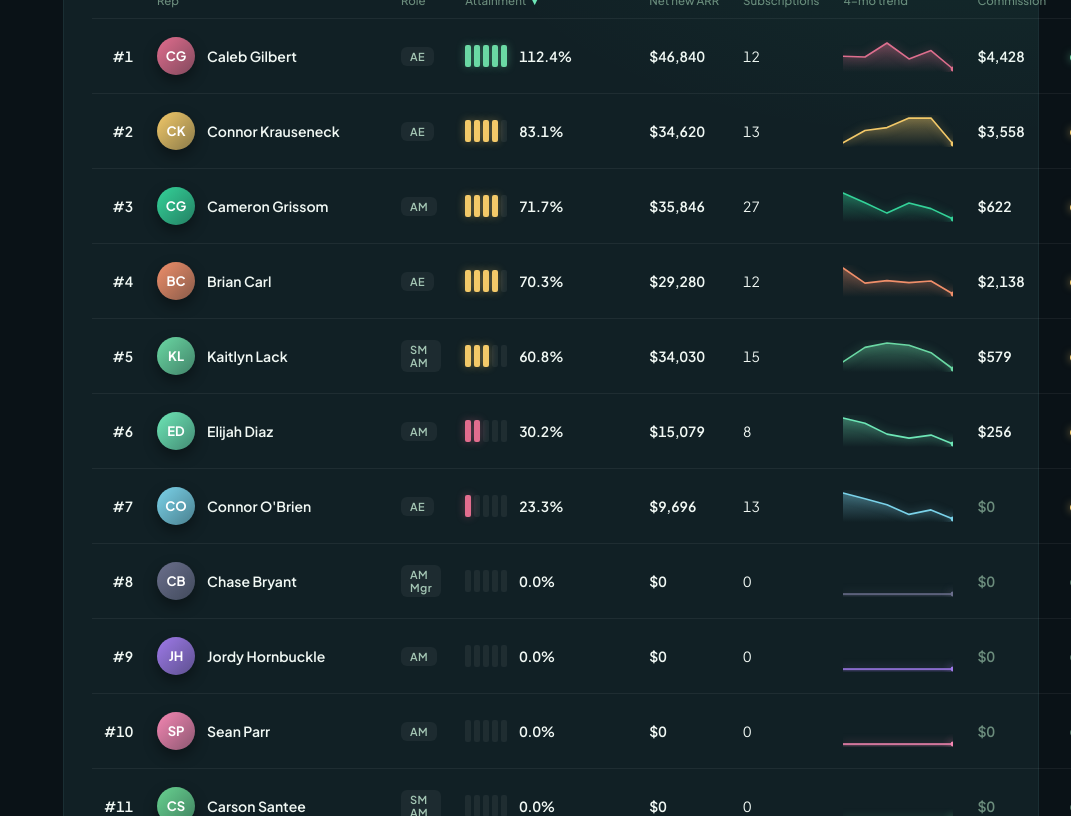
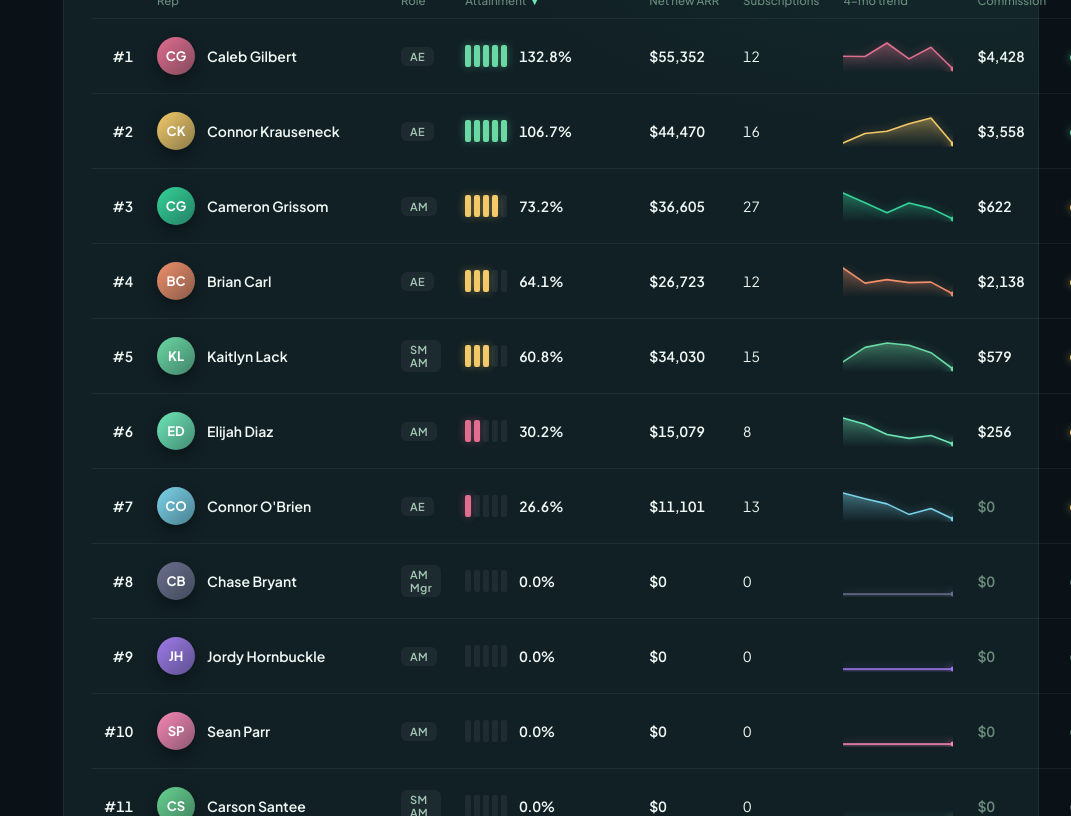
Before and after one commit to elijahdiaz-ux/commissions-dashboard, a React (Vite) app: page / in a window 1280 px wide. Shown: the part 1320-2136 px from the top of the page, without its empty margins (209-1280 px from the left). Built offline with nearby package versions, Linux system fonts and the light colour scheme.

Commit message:
Sync Jun 2026 data from Excel

```diff
--- a/src/App.jsx
+++ b/src/App.jsx
@@ -105,7 +105,7 @@ const PLANS = {
 };
 
 const REPS = [
-  { name: 'Cameron Grissom',  role: 'AM',    deals: 0, netNew: 0, goal: 54.1, gross: 44883, commission: 459, basePay: 4167, earnings: 4626, status: 'on-track', spark: [89945, 56342, 20377, 55323, 35846, 0], color: '#34D399', plan: 'C', monthlyDeals: [102, 102, 77, 54, 27, 0], commissionByMonth: [4845, 1484, 362, 1382, 622, 0],
+  { name: 'Cameron Grissom',  role: 'AM',    deals: 0, netNew: 0, goal: 54.1, gross: 44883, commission: 459, basePay: 4167, earnings: 4626, status: 'on-track', spark: [89945, 56342, 21317, 55322, 36605, 0], color: '#34D399', plan: 'C', monthlyDeals: [102, 102, 77, 54, 27, 0], commissionByMonth: [4845, 1484, 362, 1382, 622, 0],
     dealsList: [
       { customer: 'Alliance Missionary Church', product: '252', arr: 2070, netNew: 1387 },
       { customer: 'Amplify Church', product: '252', arr: 3073, netNew: 2378 },
@@ -165,7 +165,7 @@ const REPS = [
       { customer: 'The United Methodist Church', product: '252', arr: 4304, netNew: 3031 },
     ]
   },
-  { name: 'Connor Krauseneck',role: 'AE',    deals: 0, netNew: 0, goal: 51.3,  gross: 35491, commission: 1710, basePay: 5000, earnings: 6710, status: 'behind',   spark: [1569, 17920, 21781, 34517, 34620, 0], color: '#F3C969', plan: 'A', monthlyDeals: [6, 18, 13, 15, 13, 0], commissionByMonth: [126, 1434, 1743, 2761, 3558, 0],
+  { name: 'Connor Krauseneck',role: 'AE',    deals: 0, netNew: 0, goal: 51.3,  gross: 35491, commission: 1710, basePay: 5000, earnings: 6710, status: 'behind',   spark: [1569, 17920, 21781, 34517, 44470, 0], color: '#F3C969', plan: 'A', monthlyDeals: [6, 18, 13, 15, 16, 0], commissionByMonth: [126, 1434, 1743, 2761, 3558, 0],
     dealsList: [
       { customer: 'Breiel Blvd. Church of God', product: 'Amazing+', arr: 3573, netNew: 3573 },
       { customer: 'Harbor Life Church', product: 'Amazing+', arr: 2380, netNew: 2380 },
@@ -183,7 +183,7 @@ const REPS = [
       { customer: 'Word Of Life Church', product: 'Amazing+', arr: 2251, netNew: 2251 },
     ]
   },
-  { name: 'Caleb Gilbert',    role: 'AE',    deals: 0,  netNew: 0, goal: 92.2,  gross: 63760, commission: 3073, basePay: 5000, earnings: 8073, status: 'on-track',   spark: [32535, 30412, 66096, 25713, 46840, 0], color: '#E26D8E', plan: 'A', monthlyDeals: [15, 22, 26, 6, 12, 0], commissionByMonth: [2603, 2547, 5288, 2057, 4428, 0],
+  { name: 'Caleb Gilbert',    role: 'AE',    deals: 0,  netNew: 0, goal: 92.2,  gross: 63760, commission: 3073, basePay: 5000, earnings: 8073, status: 'on-track',   spark: [32535, 31839, 66096, 25713, 55352, 0], color: '#E26D8E', plan: 'A', monthlyDeals: [15, 22, 26, 6, 12, 0], commissionByMonth: [2603, 2547, 5288, 2057, 4428, 0],
     dealsList: [
       { customer: 'Christian Tabernacle Church', product: 'Amazing+', arr: 5814, netNew: 5814 },
       { customer: 'Connect Church', product: '252', arr: 4304, netNew: 3105 },
@@ -192,7 +192,7 @@ const REPS = [
       { customer: 'Liberty Baptist Church', product: 'High School', arr: 2431, netNew: 1335 },
     ]
   },
-  { name: 'Brian Carl',       role: 'AE',    deals: 0, netNew: 0, goal: 49.3,  gross: 34070, commission: 1642, basePay: 5000, earnings: 6642, status: 'behind',   spark: [58472, 24416, 30117, 25598, 29280, 0], color: '#F08F6A', plan: 'A', monthlyDeals: [31, 50, 29, 13, 12, 0], commissionByMonth: [4678, 1953, 2591, 2048, 2138, 0],
+  { name: 'Brian Carl',       role: 'AE',    deals: 0, netNew: 0, goal: 49.3,  gross: 34070, commission: 1642, basePay: 5000, earnings: 6642, status: 'behind',   spark: [58472, 24416, 32392, 25598, 26723, 0], color: '#F08F6A', plan: 'A', monthlyDeals: [31, 50, 29, 13, 12, 0], commissionByMonth: [4678, 1953, 2591, 2048, 2138, 0],
     dealsList: [
       { customer: 'Cornerstone Methodist Church', product: 'Amazing+', arr: 1039, netNew: 1920 },
       { customer: 'Frankenmuth Bible Church', product: 'Amazing+', arr: 2191, netNew: 1351 },
@@ -207,7 +207,7 @@ const REPS = [
       { customer: 'The Vine', product: 'Amazing+', arr: 6187, netNew: 6187 },
     ]
   },
-  { name: 'Elijah Diaz',      role: 'AM',    deals: 0,  netNew: 0,  goal: 26.5,  gross: 22013, commission: 225,  basePay: 4167, earnings: 4392, status: 'behind',   spark: [44074, 35159, 16829, 9990, 15079, 0],   color: '#6EE7B7', plan: 'C', monthlyDeals: [57, 46, 27, 7, 8, 0], commissionByMonth: [783, 598, 286, 170, 256, 0],
+  { name: 'Elijah Diaz',      role: 'AM',    deals: 0,  netNew: 0,  goal: 26.5,  gross: 22013, commission: 225,  basePay: 4167, earnings: 4392, status: 'behind',   spark: [46057, 35159, 16829, 9990, 15079, 0],   color: '#6EE7B7', plan: 'C', monthlyDeals: [57, 46, 27, 7, 8, 0], commissionByMonth: [783, 598, 286, 170, 256, 0],
     dealsList: [
       { customer: 'Calvary Church', product: 'First Look', arr: 664, netNew: 0 },
       { customer: 'Christ Family Church', product: 'Amazing+', arr: 2256, netNew: 1125 },
@@ -218,7 +218,7 @@ const REPS = [
       { customer: 'One Line Church', product: 'Amazing+', arr: 3080, netNew: 3856 },
     ]
   },
-  { name: "Connor O'Brien",   role: 'AE',    deals: 0, netNew: 0,  goal: 23.3,  gross: 16095, commission: 0,    basePay: 6681, earnings: 6681, status: 'behind',   spark: [27565, 21550, 15042, 4903, 9696, 0],  color: '#7BD3EA', plan: 'B', monthlyDeals: [25, 32, 24, 22, 13, 0], commissionByMonth: [0, 405, 958, 0, 0, 0],
+  { name: "Connor O'Brien",   role: 'AE',    deals: 0, netNew: 0,  goal: 23.3,  gross: 16095, commission: 0,    basePay: 6681, earnings: 6681, status: 'behind',   spark: [27565, 21550, 15966, 4903, 11101, 0],  color: '#7BD3EA', plan: 'B', monthlyDeals: [25, 32, 24, 22, 13, 0], commissionByMonth: [0, 405, 958, 0, 0, 0],
     dealsList: [
       { customer: 'Blue Oaks Church', product: 'First Look', arr: 894, netNew: 337 },
       { customer: 'His Presence Church', product: '252', arr: 2070, netNew: 871 },
@@ -237,18 +237,18 @@ const REPS = [
 ];
 
 const MONTHLY = [
-  { m: 'Jan', deals: 221, gross: 524590, netNew: 305149, goal: 96.4, commission: 13286, earnings: 64969 },
-  { m: 'Feb', deals: 260, gross: 497579, netNew: 246289, goal: 77.8, commission: 9185, earnings: 60868 },
-  { m: 'Mar', deals: 202, gross: 479383, netNew: 198461, goal: 62.7, commission: 12149, earnings: 72072 },
+  { m: 'Jan', deals: 221, gross: 524590, netNew: 307132, goal: 97.1, commission: 13286, earnings: 64969 },
+  { m: 'Feb', deals: 260, gross: 497579, netNew: 247717, goal: 78.3, commission: 9185, earnings: 60868 },
+  { m: 'Mar', deals: 202, gross: 479383, netNew: 205995, goal: 65.1, commission: 12149, earnings: 72072 },
   { m: 'Apr', deals: 134, gross: 361935, netNew: 218390, goal: 69.0, commission: 9263, earnings: 60946 },
-  { m: 'May', deals: 112, gross: 343367, netNew: 223007, goal: 70.5, commission: 11581, earnings: 63264 },
+  { m: 'May', deals: 112, gross: 343367, netNew: 240975, goal: 76.2, commission: 11581, earnings: 63264 },
   { m: 'Jun', deals: 0, gross: 0, netNew: 0, goal: 0.0, commission: 0, earnings: 51683 },
 ];
 
 // Latest month with actual data (fallback default for period lookups)
 const MAY_DATA = MONTHLY[MONTHLY.reduce((mx, m, i) => (m.netNew > 0 ? i : mx), 0)];
 const YTD = {
-  deals: 929, gross: 2206854, netNew: 1191296, commission: 55464, earnings: 373802,
+  deals: 929, gross: 2206854, netNew: 1220209, commission: 55464, earnings: 373802,
 };
 
 // ───────── RUN RATE PROJECTION ─────────
```
